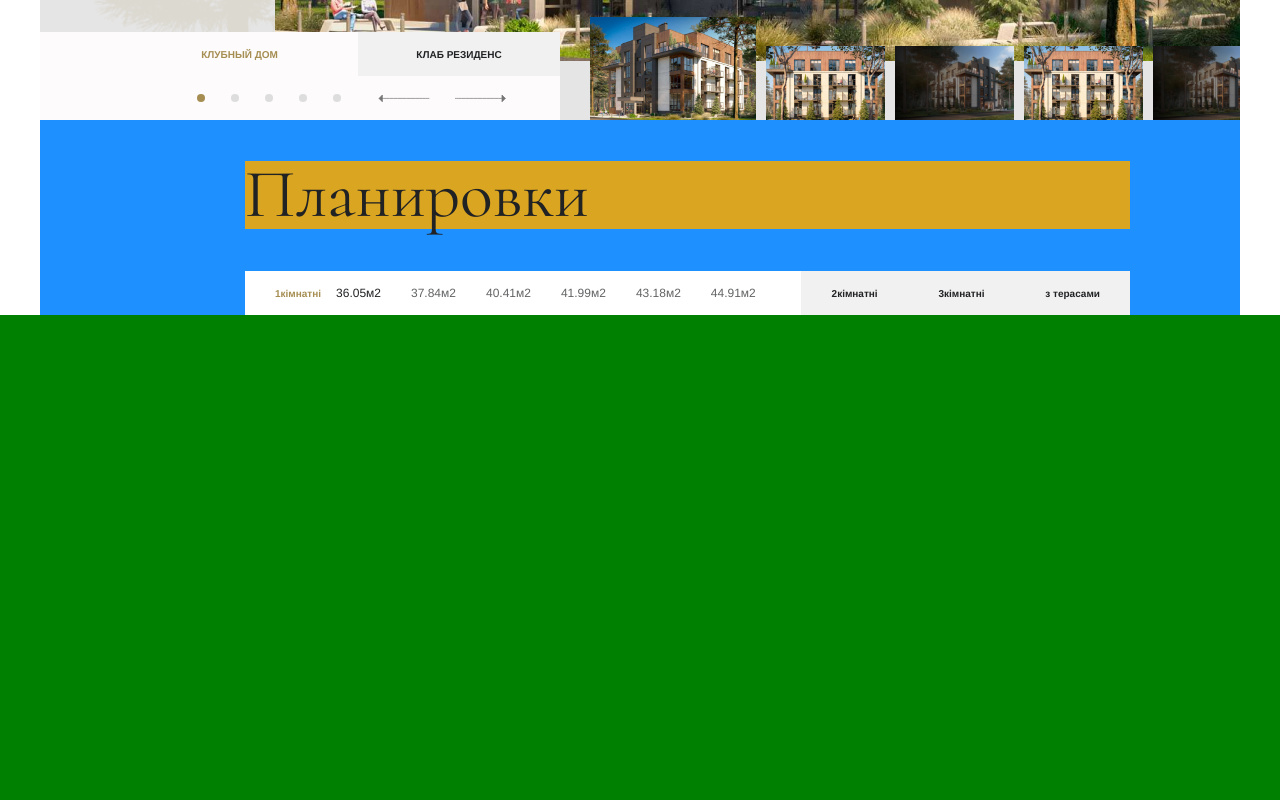
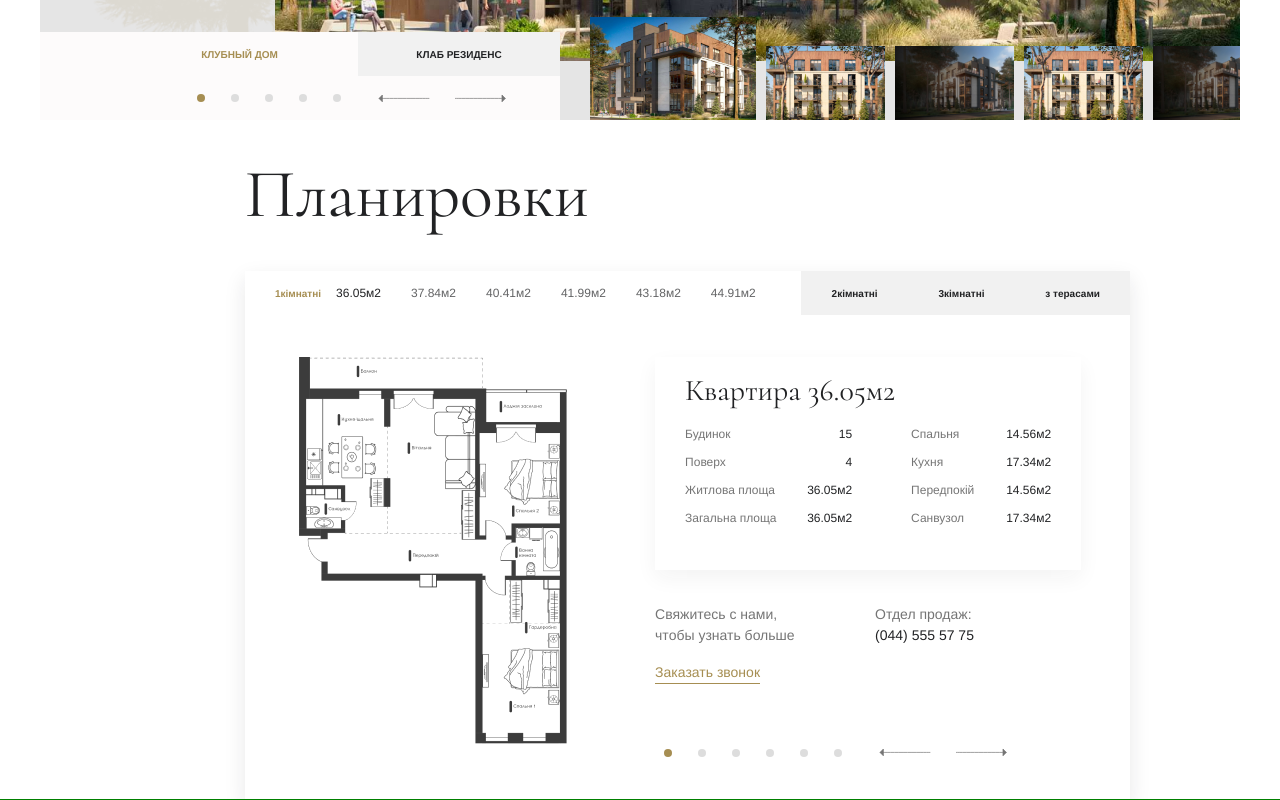
Before and after one commit to chester1up1/test-house, a React (Create React App) app: page / in a window 1280 px wide. Shown: the part 1380-2180 px from the top of the page. Built offline with nearby package versions, Linux system fonts and the light colour scheme.

Commit message:
add full layout

```diff
--- a/src/App.js
+++ b/src/App.js
@@ -1,15 +1,20 @@
-import React from "react";
+import React, { useState } from "react";
 import HeaderSlider from "./components/header-slider/HeaderSlider";
 import Gallery from "./components/gallery/Gallery";
 import Layout from "./components/layout/Layout";
 import "./style.scss";
+import ModalItem from "./components/modal/ModalItem";
 
 function App() {
+  const [modal, setModal] = useState(false);
+
+  const toggle = () => setModal(!modal);
   return (
     <div className="app">
-      <HeaderSlider />
+      <HeaderSlider toggle={toggle} />
       <Gallery />
-      <Layout />
+      <Layout toggle={toggle} />
+      <ModalItem modal={modal} toggle={toggle} />
       <div style={{ width: 1280, height: 720, backgroundColor: "green" }} />
     </div>
   );
--- a/src/components/header-slider/HeaderSlider.js
+++ b/src/components/header-slider/HeaderSlider.js
@@ -1,7 +1,6 @@
 import React, { useState, useEffect } from "react";
 import Slide from "./containers/Slide";
 import ControlBtn from "./ControlBtn";
-import ModalItem from "../modal/ModalItem";
 import { Button } from "reactstrap";
 import header_bg_1 from "../../img/header_bg_1.jpg";
 import header_bg_2 from "../../img/header_bg_2.jpg";
@@ -11,7 +10,8 @@ import phone from "../../img/phone.svg";
 import bottom_logo from "../../img/bottom_logo.svg";
 import "./style.scss";
 
-export default function HeaderSlider() {
+export default function HeaderSlider(props) {
+  const { toggle } = props;
   const [index, setIndex] = useState(0);
   const data = [
     {
@@ -52,10 +52,6 @@ export default function HeaderSlider() {
   const toSlide = (id) => {
     setIndex(id);
   };
-
-  const [modal, setModal] = useState(false);
-
-  const toggle = () => setModal(!modal);
 
   return (
     <div className="header_slider" id={0}>
@@ -107,7 +103,6 @@ export default function HeaderSlider() {
       <div className="logo_down">
         <img src={bottom_logo} alt="bottom_logo" />
       </div>
-      <ModalItem modal={modal} toggle={toggle} />
     </div>
   );
 }
--- /dev/null
+++ b/src/components/layout/ControlBtn.js
@@ -0,0 +1,42 @@
+import React, { useState } from "react";
+import left from "../../img/left_2.svg";
+import right from "../../img/right_2.svg";
+
+export default function ControlBtn(props) {
+  const { data, toSlide, prevSlide, nextSlide, index } = props;
+  const prevGo = () => {
+    if (index - 1 >= 0) {
+      prevSlide(data[index - 1].src, index - 1);
+    } else {
+      prevSlide(data[5].src, 5);
+    }
+  };
+  const nextGo = () => {
+    if (index + 1 <= 5) {
+      nextSlide(data[index + 1].src, index + 1);
+    } else {
+      nextSlide(data[0].src, 0);
+    }
+  };
+  return (
+    <div className="control_btn_">
+      <div className="bot">
+        <div className="point">
+          {data.map((item) => (
+            <div
+              className="item"
+              style={{
+                backgroundColor: index == item.id ? "#a68e52" : "#DDDDDD",
+              }}
+              onClick={() => toSlide(item.id, item.src)}
+            />
+          ))}
+        </div>
+        <div className="arrow">
+          <img src={left} alt="left" onClick={prevGo} />
+          <img src={right} alt="right" onClick={nextGo} />
+        </div>
+      </div>
+    </div>
+  );
+}
--- a/src/components/layout/Layout.js
+++ b/src/components/layout/Layout.js
@@ -1,14 +1,35 @@
 import React, { useState } from "react";
+import layout_img from "../../img/layout_img.png";
 import "./style.scss";
+import ControlBtn from "./ControlBtn";
 
-export default function Layout() {
+export default function Layout(props) {
+  const { toggle } = props;
   const [index, setIndex] = useState(1);
   const [index_size, setIndexSize] = useState(0);
+  const [size, setSize] = useState("36.05м2");
+
+  const nextSlide = (size, id) => {
+    setIndexSize(id);
+    setSize(size);
+  };
+
+  const prevSlide = (size, id) => {
+    setIndexSize(id);
+    setSize(size);
+  };
+
+  const toSlide = (id, size) => {
+    setIndexSize(id);
+    setSize(size);
+  };
+
   const handleChange = (i) => {
     setIndex(i);
   };
-  const handleChangeSize = (i) => {
+  const handleChangeSize = (i, size) => {
     setIndexSize(i);
+    setSize(size);
   };
   const data = [
     {
@@ -183,7 +204,9 @@ export default function Layout() {
                     {item.id == index
                       ? item.info.map((element) => (
                           <li
-                            onClick={() => handleChangeSize(element.id)}
+                            onClick={() =>
+                              handleChangeSize(element.id, element.src)
+                            }
                             style={{
                               opacity: index_size == element.id ? 1 : 0.7,
                             }}
@@ -198,7 +221,78 @@ export default function Layout() {
             })}
           </ul>
         </div>
-        <div className="body"></div>
+        <div className="body">
+          <div className="img">
+            <img src={layout_img} alt="" />
+          </div>
+          <div className="info">
+            <div className="main_info">
+              <div className="header_">
+                <p>Квартира{" " + size}</p>
+              </div>
+              <div className="specifications">
+                <div className="item_1">
+                  <div>
+                    <p>Будинок</p>
+                    <p className="black_">15</p>
+                  </div>
+                  <div>
+                    <p>Поверх</p>
+                    <p className="black_">4</p>
+                  </div>
+                  <div>
+                    <p>Житлова площа</p>
+                    <p className="black_">{size}</p>
+                  </div>
+                  <div>
+                    <p>Загальна площа</p>
+                    <p className="black_">{size}</p>
+                  </div>
+                </div>
+                <div className="item_2">
+                  <div>
+                    <p>Спальня</p>
+                    <p className="black_">14.56м2</p>
+                  </div>
+                  <div>
+                    <p>Кухня</p>
+                    <p className="black_">17.34м2</p>
+                  </div>
+                  <div>
+                    <p>Передпокій</p>
+                    <p className="black_">14.56м2</p>
+                  </div>
+                  <div>
+                    <p>Санвузол</p>
+                    <p className="black_">17.34м2</p>
+                  </div>
+                </div>
+              </div>
+            </div>
+            <div className="contacts">
+              <div className="top_text">
+                <p className="as">
+                  Свяжитесь с нами,
+                  <br /> чтобы узнать больше
+                </p>
+                <p>
+                  Отдел продаж:
+                  <br /> <span className="phone">(044) 555 57 75</span>
+                </p>
+              </div>
+              <div className="bot_text">
+                <p onClick={toggle}>Заказать звонок</p>
+              </div>
+            </div>
+            <ControlBtn
+              data={data[0].info}
+              toSlide={toSlide}
+              prevSlide={prevSlide}
+              nextSlide={nextSlide}
+              index={index_size}
+            />
+          </div>
+        </div>
       </div>
     </div>
   );
--- a/src/components/layout/style.scss
+++ b/src/components/layout/style.scss
@@ -3,7 +3,7 @@
   padding-top: 41px;
   padding-left: 205px;
   padding-right: 110px;
-  background-color: dodgerblue;
+
   .header {
     p {
       font-family: "Cormorant";
@@ -13,11 +13,12 @@
       line-height: 68px;
       color: #212224;
     }
-    background-color: goldenrod;
+
     margin-bottom: 42px;
   }
   .blank {
-    // background-color: greenyellow;
+    background: #ffffff;
+    box-shadow: 0px 8px 20px rgba(33, 34, 36, 0.1);
     width: 885px;
     height: 100%;
     .menu {
@@ -69,5 +70,155 @@
         }
       }
     }
+    .body {
+      padding-top: 42px;
+      padding-left: 54px;
+      padding-right: 49px;
+      padding-bottom: 42px;
+      display: flex;
+      flex-direction: row;
+      .img {
+        padding-right: 88.08px;
+      }
+      .info {
+        .control_btn_ {
+          display: flex;
+          flex-direction: column;
+          background-color: #ffffff;
+          z-index: 101;
+          .bot {
+            display: flex;
+            flex-direction: row;
+            .point {
+              display: flex;
+              flex-direction: row;
+              justify-content: flex-end;
+              align-items: center;
+              .item {
+                width: 8px;
+                height: 8px;
+                border-radius: 90px;
+                background-color: #a68e52;
+                margin-right: 17px;
+                margin-left: 9px;
+                transition: 0.4s;
+                cursor: pointer;
+              }
+            }
+            .arrow {
+              margin-left: 20px;
+              display: flex;
+              flex-direction: row;
+              justify-content: flex-start;
+              align-items: center;
+              img {
+                margin-right: 25px;
+                cursor: pointer;
+              }
+            }
+          }
+        }
+        width: 100%;
+        display: flex;
+        flex-direction: column;
+
+        .main_info {
+          display: flex;
+          flex-direction: column;
+          background: #ffffff;
+          box-shadow: 0px 8px 20px rgba(33, 34, 36, 0.05);
+          padding-left: 30px;
+          padding-right: 30px;
+          padding-bottom: 33px;
+          margin-bottom: 34px;
+
+          .header_ {
+            p {
+              font-family: "Cormorant";
+              font-style: normal;
+              font-weight: 500;
+              font-size: 30px;
+              color: #212224;
+              margin-bottom: 0px;
+              line-height: 68px;
+            }
+          }
+          .specifications {
+            display: flex;
+            flex-direction: row;
+
+            .black_ {
+              color: #212224;
+            }
+            .item_1 {
+              display: flex;
+              flex-direction: column;
+              div {
+                display: flex;
+                flex-direction: row;
+                justify-content: space-between;
+                padding-right: 29px;
+                width: 196px;
+                font-size: 12px;
+                color: #757575;
+                font-family: Helvetica Neue, Helvetica, Arial, sans-serif;
+                p {
+                  margin-bottom: 10px;
+                }
+              }
+            }
+            .item_2 {
+              display: flex;
+              flex-direction: column;
+              div {
+                display: flex;
+                flex-direction: row;
+                justify-content: space-between;
+                padding-left: 30px;
+                width: 170px;
+                font-size: 12px;
+                color: #757575;
+                font-family: Helvetica Neue, Helvetica, Arial, sans-serif;
+                p {
+                  margin-bottom: 10px;
+                }
+              }
+            }
+          }
+        }
+        .contacts {
+          display: flex;
+          flex-direction: column;
+          width: 100%;
+          font-size: 14px;
+          font-family: Helvetica Neue, Helvetica, Arial, sans-serif;
+          .top_text {
+            // background-color: cornflowerblue;
+            width: 100%;
+            display: flex;
+            flex-direction: row;
+            justify-content: flex-start;
+            color: #757575;
+
+            .phone {
+              color: #212224;
+            }
+            .as {
+              width: 220px;
+            }
+          }
+          .bot_text {
+            color: #a68e52;
+            display: flex;
+            p {
+              width: auto;
+              border-bottom: 1px solid #a68e52;
+              cursor: pointer;
+              margin-bottom: 64px;
+            }
+          }
+        }
+      }
+    }
   }
 }
```
Also changed, not shown: src/img/layout_img.png (added).
